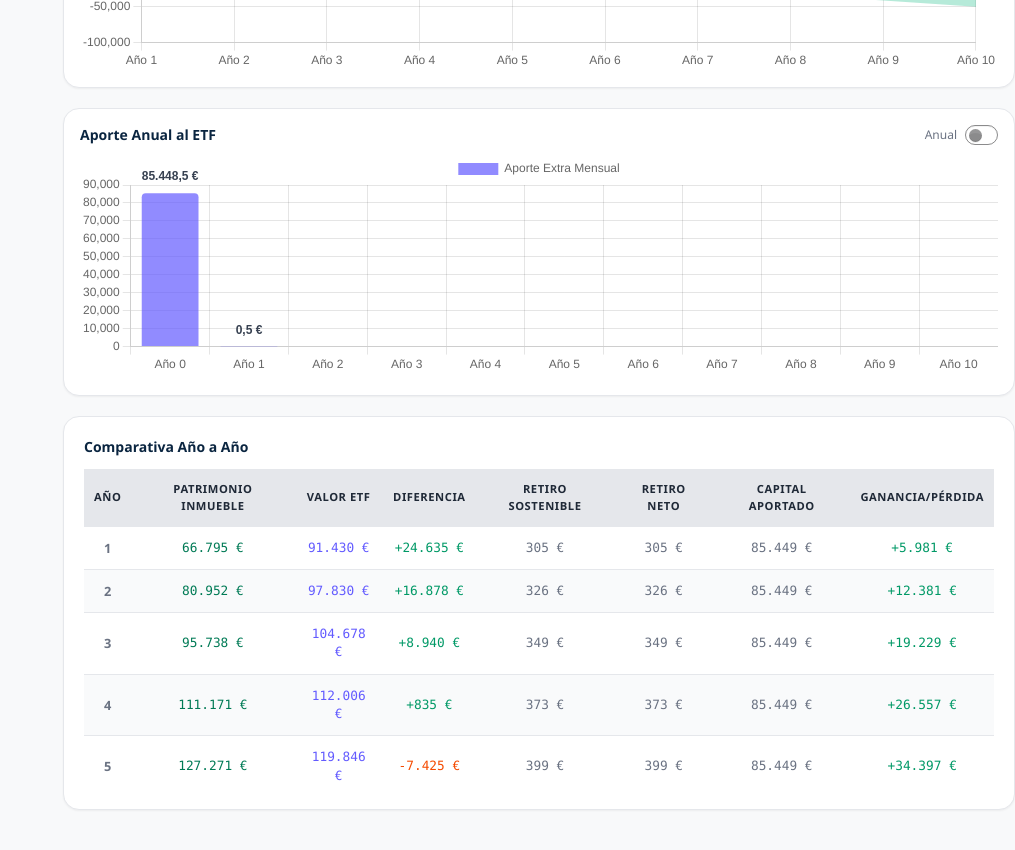
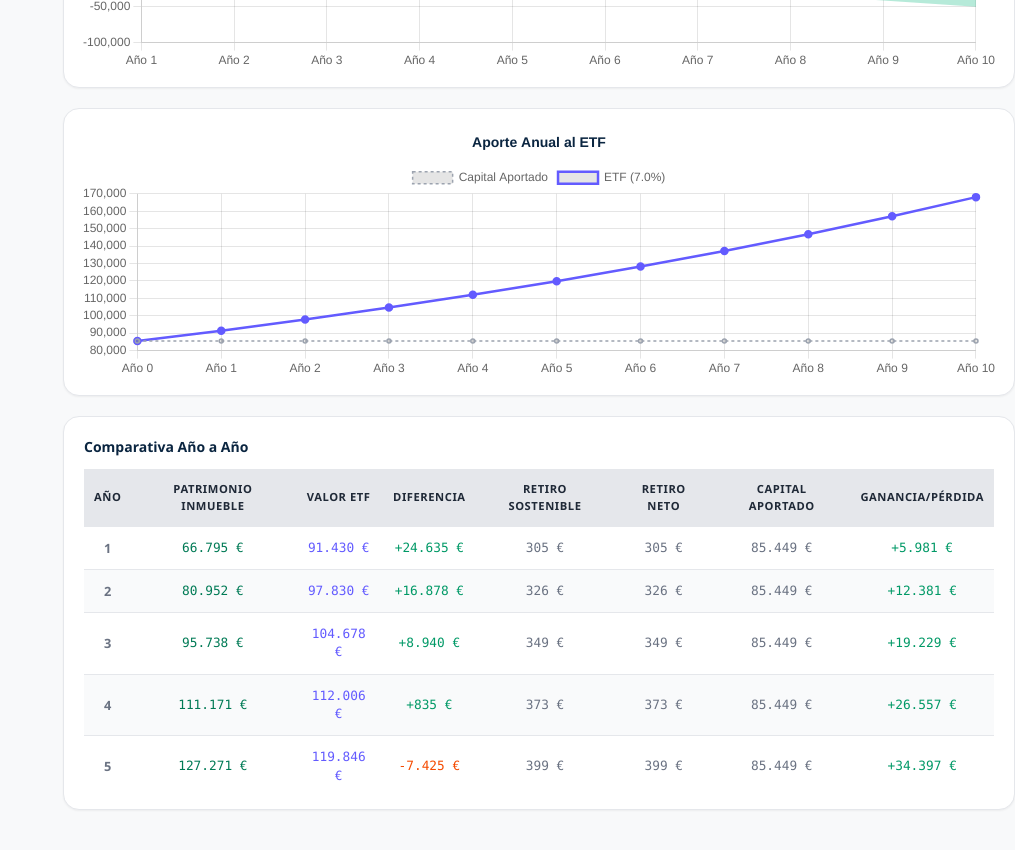
Before and after one commit to asblanco/real-state-simulator, a SvelteKit app: page /etf in a window 1280 px wide. Shown: the part 980-1830 px from the top of the page, without its empty margins (265-1280 px from the left). Built offline with nearby package versions, Linux system fonts and the light colour scheme.

Commit message:
feat: replace contribution bar chart with ETF growth line chart

```diff
--- a/src/routes/etf/+page.svelte
+++ b/src/routes/etf/+page.svelte
@@ -24,24 +24,18 @@
   let gapColors = $derived(diffData.map(v => v >= 0 ? "rgba(16, 185, 129, 0.3)" : "rgba(239, 68, 68, 0.3)"));
   let investedData = $derived($etfComparison.yearByYear.map(y => y.cumulativeContribution));
 
-  let showCumulative = $state(false);
-
-  let contributionLabels = $derived([
+  let etfGrowthLabels = $derived([
     $t("chart.axis_prefix") + "0",
     ...$etfComparison.yearByYear.map(y => $t("chart.axis_prefix") + y.year),
   ]);
-  let contributionData = $derived(
-    showCumulative
-      ? [$purchaseCosts.efectivoTotalNecesario, ...$etfComparison.yearByYear.map(y => y.cumulativeContribution)]
-      : [
-          $purchaseCosts.efectivoTotalNecesario,
-          ...$etfComparison.yearByYear.map((y, i) =>
-            i === 0
-              ? y.cumulativeContribution - $purchaseCosts.efectivoTotalNecesario
-              : y.cumulativeContribution - $etfComparison.yearByYear[i - 1].cumulativeContribution,
-          ),
-        ],
-  );
+  let etfGrowthCapital = $derived([
+    $purchaseCosts.efectivoTotalNecesario,
+    ...$etfComparison.yearByYear.map(y => y.cumulativeContribution),
+  ]);
+  let etfGrowthValue = $derived([
+    $purchaseCosts.efectivoTotalNecesario,
+    ...$etfComparison.yearByYear.map(y => y.etfValue),
+  ]);
 </script>
 
 <div class="space-y-5 pb-12">
@@ -175,29 +169,33 @@
     />
   </div>
 
-  <!-- CHART 2: Annual / Cumulative Contribution -->
+  <!-- CHART 2: ETF Growth vs Capital Invested -->
   <div class="bg-white p-4 rounded-2xl border border-gray-200 shadow-xs h-72">
-    <div class="flex items-center justify-between mb-2">
-      <span class="text-sm font-bold text-[#0A2540]">{$t("etf.chart_contribution_title")}</span>
-      <label class="flex items-center gap-2 cursor-pointer">
-        <span class="text-xs text-gray-500 font-medium">{showCumulative ? "Acum." : "Anual"}</span>
-        <input type="checkbox" class="toggle toggle-sm" bind:checked={showCumulative} />
-      </label>
-    </div>
-    <div class="h-[calc(100%-2rem)]">
-      <Chart
-        type="bar"
-        labels={contributionLabels}
-        datasets={[{
-          label: showCumulative ? $t("etf.total_invested") : $t("etf.extra_contribution"),
-          data: contributionData,
-          backgroundColor: showCumulative ? "rgba(16, 185, 129, 0.7)" : "rgba(99, 91, 255, 0.7)",
-          borderRadius: 4,
-        }]}
-        showValues={true}
-        title=""
-      />
-    </div>
+    <Chart
+      type="line"
+      labels={etfGrowthLabels}
+      datasets={[
+        {
+          label: $t("etf.total_invested"),
+          data: etfGrowthCapital,
+          borderColor: "rgb(156, 163, 175)",
+          borderWidth: 1.5,
+          borderDash: [3, 3],
+          fill: false,
+          pointRadius: 2,
+        },
+        {
+          label: $t("etf.legend_etf") + " (" + ($etfCagr * 100).toFixed(1) + "%)",
+          data: etfGrowthValue,
+          borderColor: "rgb(99, 91, 255)",
+          borderWidth: 2.5,
+          fill: false,
+          pointRadius: 3,
+          pointBackgroundColor: "rgb(99, 91, 255)",
+        },
+      ]}
+      title={$t("etf.chart_contribution_title")}
+    />
   </div>
 
   <!-- YEAR TABLE -->
```
